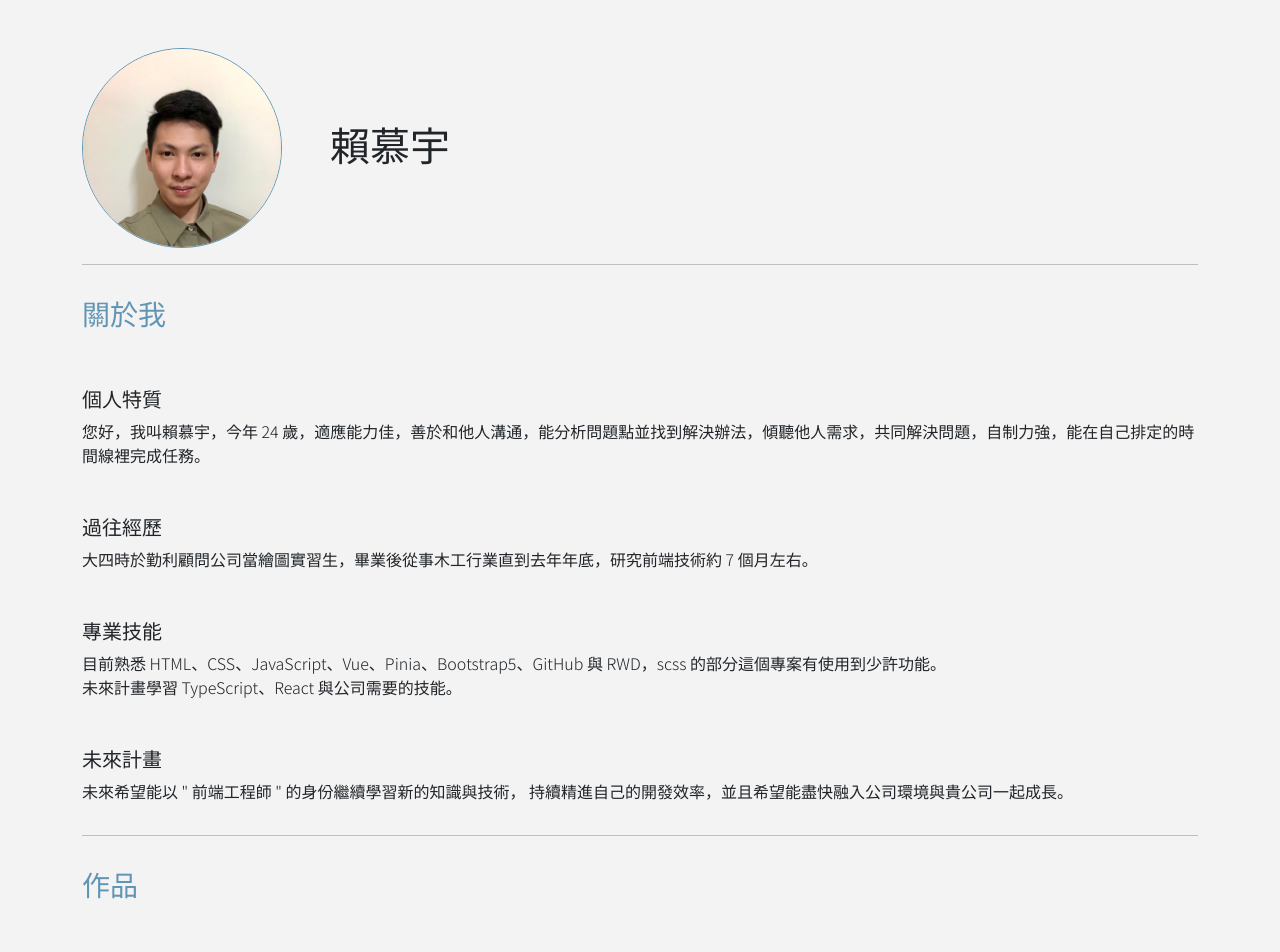
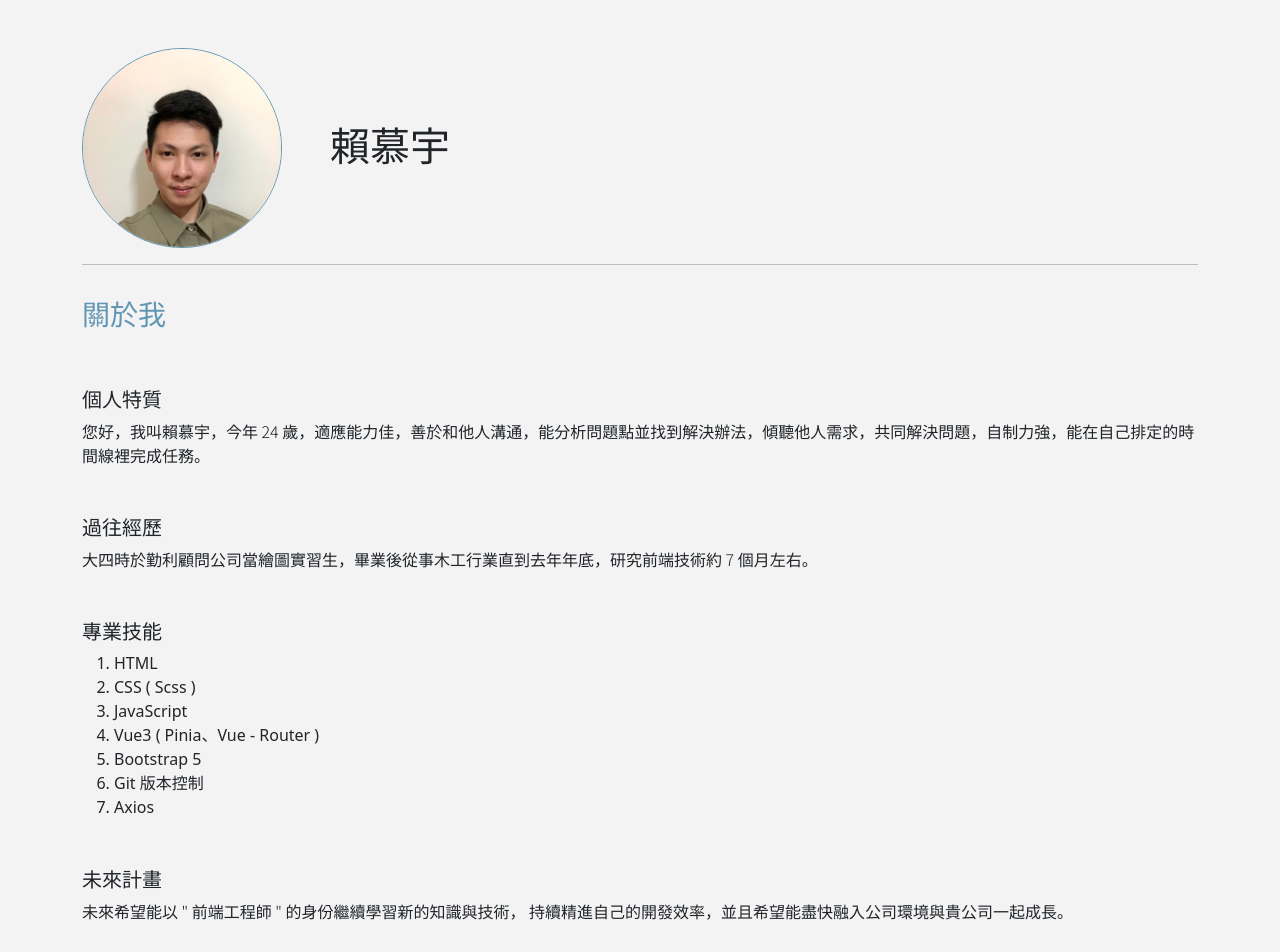
Before and after one commit to cr870406/resume, a Vue app: page /#/ in a window 1280 px wide. Shown: the top 952 px of the page. Built offline with nearby package versions, Linux system fonts and the light colour scheme.

Commit message:
修改文字

```diff
--- a/src/views/resume.vue
+++ b/src/views/resume.vue
@@ -33,11 +33,20 @@
           很喜歡在程式裡輾轉的邏輯思考、遇到問題到解決問題這段帶給自己的成就感與永遠學不完的知識。
         </p> -->
         <h5 class="mt-5">專業技能</h5>
-        <p>
+        <!-- <p>
           目前熟悉 HTML、CSS、JavaScript、Vue、Pinia、Bootstrap5、GitHub 與
           RWD，scss 的部分這個專案有使用到少許功能。<br />
           未來計畫學習 TypeScript、React 與公司需要的技能。
-        </p>
+        </p> -->
+        <ol>
+          <li>HTML</li>
+          <li>CSS ( Scss )</li>
+          <li>JavaScript</li>
+          <li>Vue3 ( Pinia、Vue - Router )</li>
+          <li>Bootstrap 5</li>
+          <li>Git 版本控制</li>
+          <li>Axios</li>
+        </ol>
         <h5 class="mt-5">未來計畫</h5>
         <p>
           未來希望能以 " 前端工程師 " 的身份繼續學習新的知識與技術，
```
